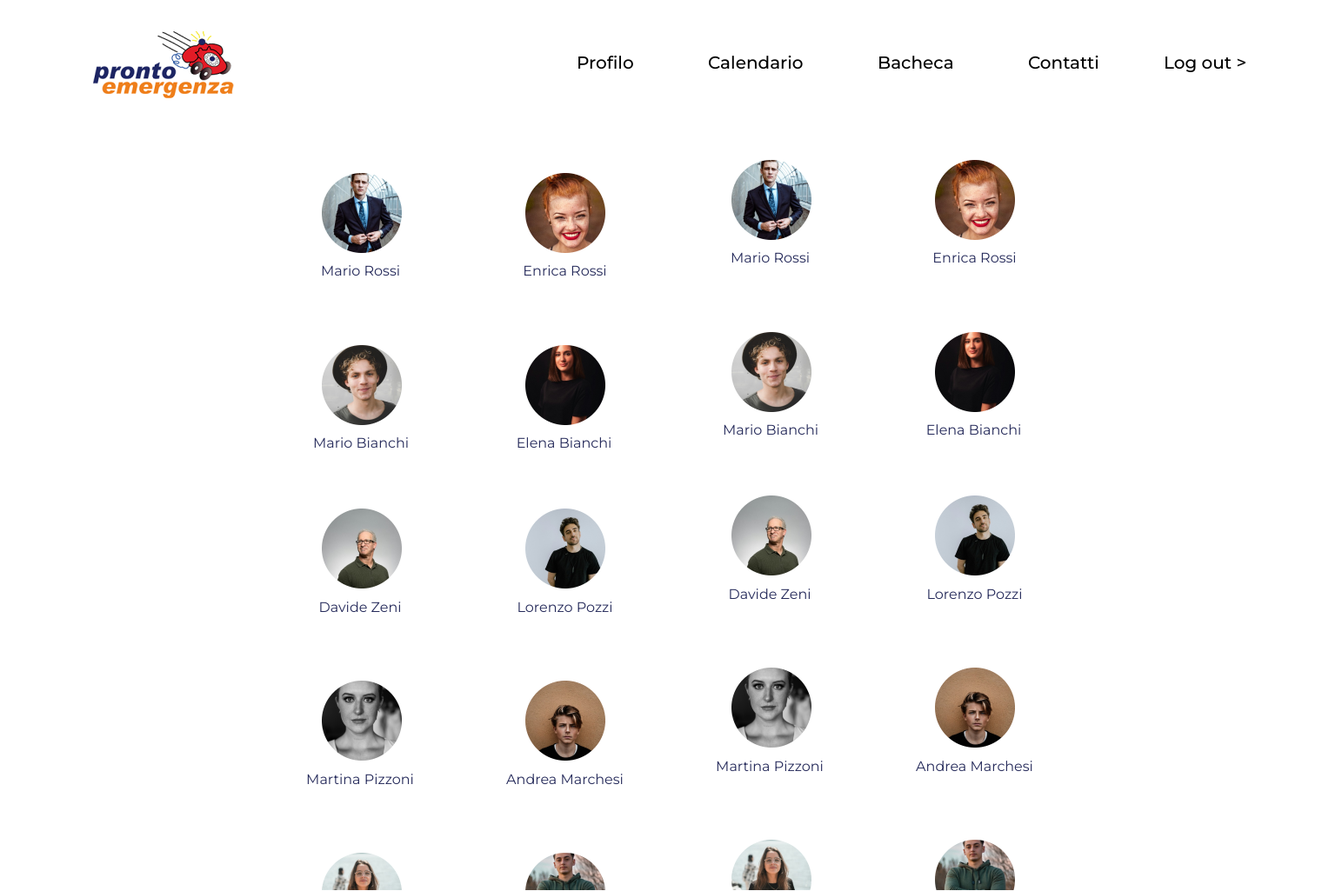
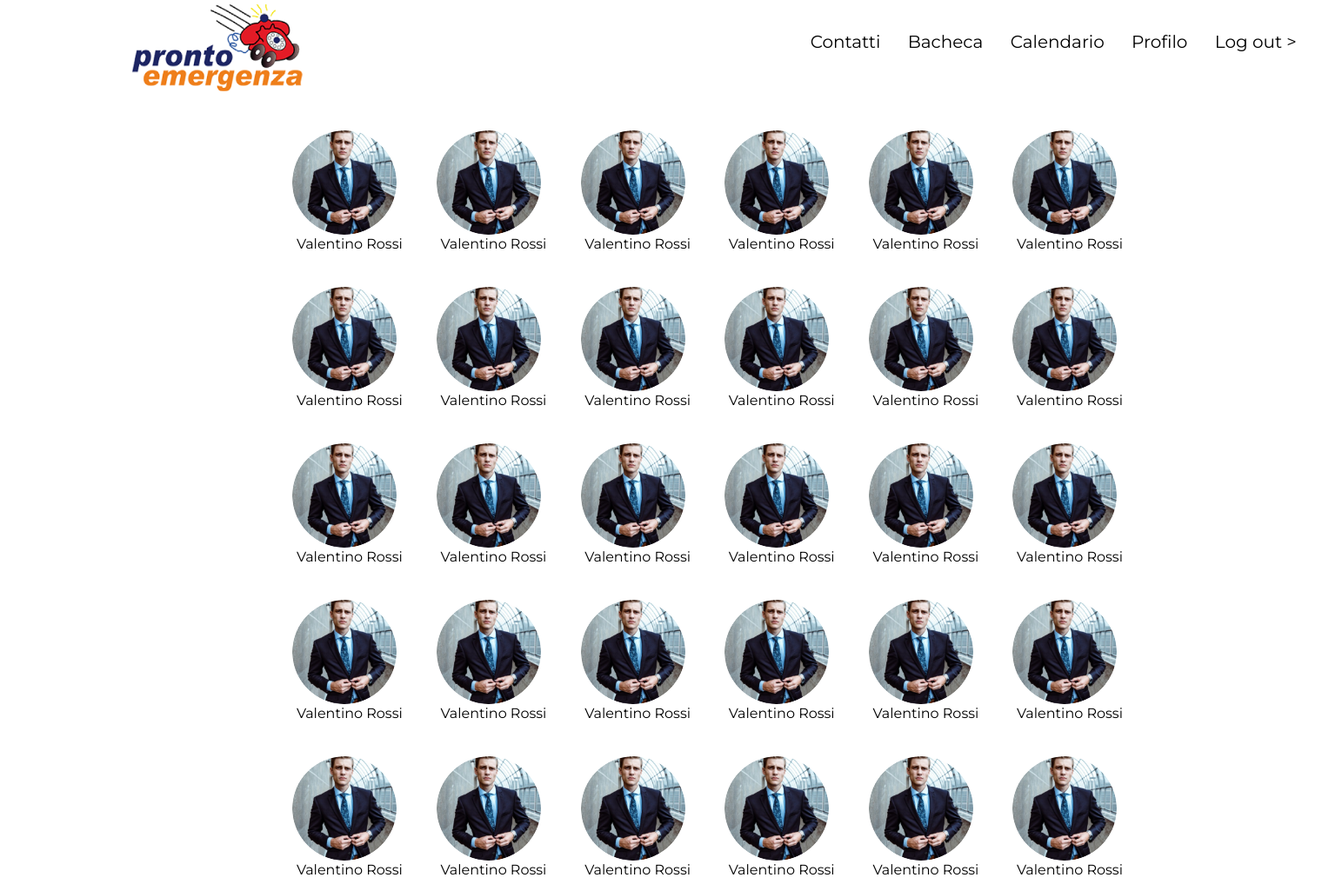
Before and after one commit to claudiaprt/ProntoEmergenza, a PHP site: page /profilo_amministratore.php in a window 1520 px wide. Shown: the whole page at 87% size. Run offline with PHP 8.4, Linux system fonts and the light colour scheme; some libraries are stand-ins or nearby versions.

Commit message:
Add files via upload

```diff
--- a/Pagina-Statica_profilo_amministratore/css/styleD_profilo_amm.css
+++ b/Pagina-Statica_profilo_amministratore/css/styleD_profilo_amm.css
@@ -1,13 +1,80 @@
 /*DESKTOP*/
 
-.desktop{
-  display: block;
-}
-.mobile{
-  display: none;
+.pulsanti{
+	/*left: 1132px;
+	display: inline-flex;
+	align-items: center;
+	justify-content: center;
+	gap: 10px;
+	padding: 10px;
+	position: relative;
+	top: 51px;*/
+
+	position:relative;
+	display:inline-block;
+	font-size:20px;
+	text-align:right;
+	left:41%;
+	margin:1%;
+	bottom:50%;
+	font-family: "Montserrat", Helvetica;
 }
 
-.profilo {
+.header{
+	position:relative;
+	width:1370.64px;
+	height:100px;
+	left:10%;
+	top:5px;
+	flex-direction: row;
+	justify-content: center;
+}
+
+.header img{
+	width:200px		!important;
+	height:100px	!important;
+}
+
+.slider{
+	width:1028px;
+	height:500px;
+	top:20px;
+	margin-left:20%;
+	position:relative;
+	padding:15px;
+	display: flex;
+	align-content: space-around;
+	align-items: flex-end;
+	flex-wrap: wrap;
+}
+
+.profile{
+	width:14.6% !important;
+	height:160px;
+	justify-content:center;
+	margin:1% !important;
+	left:1%;
+	display:inline-block !important;
+}
+
+.nome {
+	position:relative;
+	text-align:center;
+	font-size:16px;
+	margin:5px;
+	font-family: "Montserrat", Helvetica;
+}
+
+.image {
+	position:relative;
+	left:5%;
+	top:3%;
+	width:120px;
+	height:120px;
+	border-radius:50%;
+}
+
+/*.profilo {
   background-color: #ffffff;
   display: flex;
   flex-direction: row;
@@ -15,7 +82,7 @@
   width: 100%;
 }
 
-.profilo .div {
+.div {
   background-color: #ffffff;
   overflow: hidden;
   width: 1440px;
@@ -23,7 +90,7 @@
   position: relative;
 }
 
-.profilo .immagine-logo {
+.immagine-logo {
   position: absolute;
   width: 165px;
   height: 77px;
@@ -32,7 +99,7 @@
   object-fit: cover;
 }
 
-.profilo .pulsante-contatti {
+.pulsante-contatti {
   left: 1132px;
   display: inline-flex;
   align-items: center;
@@ -43,7 +110,7 @@
   top: 51px;
 }
 
-.profilo .text-wrapper {
+.text-wrapper {
   position: relative;
   width: fit-content;
   margin-top: -1px;
@@ -57,7 +124,7 @@
   white-space: nowrap;
 }
 
-.profilo .pulsante-bacheca {
+.pulsante-bacheca {
   left: 959px;
   display: inline-flex;
   align-items: center;
@@ -68,7 +135,7 @@
   top: 51px;
 }
 
-.profilo .pulsante-calendario {
+.pulsante-calendario {
   left: 764px;
   display: inline-flex;
   align-items: center;
@@ -79,7 +146,7 @@
   top: 51px;
 }
 
-.profilo .pulsante-profilo {
+.pulsante-profilo {
   left: 613px;
   display: inline-flex;
   align-items: center;
@@ -90,7 +157,7 @@
   top: 51px;
 }
 
-.profilo .pulsante-log-out {
+.pulsante-log-out {
   display: inline-flex;
   align-items: center;
   justify-content: center;
@@ -101,7 +168,7 @@
   left: 1288px;
 }
 
-.profilo .ellipse {
+.ellipse {
   height: 92px;
   top: 199px;
   left: 330px;
@@ -110,7 +177,7 @@
   object-fit: cover;
 }
 
-.profilo .text-wrapper-2 {
+.text-wrapper-2 {
   position: absolute;
   width: 141px;
   top: 302px;
@@ -124,7 +191,7 @@
   line-height: normal;
 }
 
-.profilo .img {
+.img {
   height: 92px;
   top: 199px;
   left: 564px;
@@ -133,7 +200,7 @@
   object-fit: cover;
 }
 
-.profilo .text-wrapper-3 {
+.text-wrapper-3 {
   position: absolute;
   width: 149px;
   top: 302px;
@@ -147,7 +214,7 @@
   line-height: normal;
 }
 
-.profilo .ellipse-2 {
+.ellipse-2 {
   height: 92px;
   top: 397px;
   left: 330px;
@@ -156,7 +223,7 @@
   object-fit: cover;
 }
 
-.profilo .text-wrapper-4 {
+.text-wrapper-4 {
   width: 170px;
   top: 500px;
   left: 290px;
@@ -170,7 +237,7 @@
   line-height: normal;
 }
 
-.profilo .ellipse-3 {
+.ellipse-3 {
   height: 92px;
   top: 397px;
   left: 564px;
@@ -179,7 +246,7 @@
   object-fit: cover;
 }
 
-.profilo .text-wrapper-5 {
+.text-wrapper-5 {
   width: 169px;
   top: 500px;
   left: 524px;
@@ -193,7 +260,7 @@
   line-height: normal;
 }
 
-.profilo .ellipse-4 {
+.ellipse-4 {
   height: 92px;
   top: 585px;
   left: 330px;
@@ -202,7 +269,7 @@
   object-fit: cover;
 }
 
-.profilo .text-wrapper-6 {
+.text-wrapper-6 {
   position: absolute;
   width: 148px;
   top: 689px;
@@ -216,7 +283,7 @@
   line-height: normal;
 }
 
-.profilo .ellipse-5 {
+.ellipse-5 {
   height: 92px;
   top: 585px;
   left: 564px;
@@ -225,7 +292,7 @@
   object-fit: cover;
 }
 
-.profilo .text-wrapper-7 {
+.text-wrapper-7 {
   width: 171px;
   top: 689px;
   left: 524px;
@@ -239,7 +306,7 @@
   line-height: normal;
 }
 
-.profilo .ellipse-6 {
+.ellipse-6 {
   height: 92px;
   top: 783px;
   left: 330px;
@@ -248,7 +315,7 @@
   object-fit: cover;
 }
 
-.profilo .text-wrapper-8 {
+.text-wrapper-8 {
   width: 190px;
   top: 887px;
   left: 279px;
@@ -262,7 +329,7 @@
   line-height: normal;
 }
 
-.profilo .ellipse-7 {
+.ellipse-7 {
   height: 92px;
   top: 783px;
   left: 564px;
@@ -271,7 +338,7 @@
   object-fit: cover;
 }
 
-.profilo .text-wrapper-9 {
+.text-wrapper-9 {
   width: 207px;
   top: 887px;
   left: 506px;
@@ -285,7 +352,7 @@
   line-height: normal;
 }
 
-.profilo .ellipse-8 {
+.ellipse-8 {
   height: 43px;
   top: 981px;
   left: 330px;
@@ -294,7 +361,7 @@
   object-fit: cover;
 }
 
-.profilo .text-wrapper-10 {
+.text-wrapper-10 {
   position: absolute;
   width: 158px;
   top: 1084px;
@@ -308,7 +375,7 @@
   line-height: normal;
 }
 
-.profilo .ellipse-9 {
+.ellipse-9 {
   height: 43px;
   top: 981px;
   left: 564px;
@@ -317,7 +384,7 @@
   object-fit: cover;
 }
 
-.profilo .text-wrapper-11 {
+.text-wrapper-11 {
   position: absolute;
   width: 156px;
   top: 1084px;
@@ -331,7 +398,7 @@
   line-height: normal;
 }
 
-.profilo .ellipse-10 {
+.ellipse-10 {
   height: 92px;
   top: 184px;
   left: 801px;
@@ -340,7 +407,7 @@
   object-fit: cover;
 }
 
-.profilo .text-wrapper-12 {
+.text-wrapper-12 {
   width: 141px;
   top: 287px;
   left: 775px;
@@ -354,7 +421,7 @@
   line-height: normal;
 }
 
-.profilo .ellipse-11 {
+.ellipse-11 {
   height: 92px;
   top: 184px;
   left: 1035px;
@@ -363,7 +430,7 @@
   object-fit: cover;
 }
 
-.profilo .text-wrapper-13 {
+.text-wrapper-13 {
   position: absolute;
   width: 149px;
   top: 287px;
@@ -377,7 +444,7 @@
   line-height: normal;
 }
 
-.profilo .ellipse-12 {
+.ellipse-12 {
   height: 92px;
   top: 382px;
   left: 801px;
@@ -386,7 +453,7 @@
   object-fit: cover;
 }
 
-.profilo .text-wrapper-14 {
+.text-wrapper-14 {
   width: 170px;
   top: 485px;
   left: 761px;
@@ -400,7 +467,7 @@
   line-height: normal;
 }
 
-.profilo .ellipse-13 {
+.ellipse-13 {
   height: 92px;
   top: 382px;
   left: 1035px;
@@ -409,7 +476,7 @@
   object-fit: cover;
 }
 
-.profilo .text-wrapper-15 {
+.text-wrapper-15 {
   width: 169px;
   top: 485px;
   left: 995px;
@@ -423,7 +490,7 @@
   line-height: normal;
 }
 
-.profilo .ellipse-14 {
+.ellipse-14 {
   height: 92px;
   top: 570px;
   left: 801px;
@@ -432,7 +499,7 @@
   object-fit: cover;
 }
 
-.profilo .text-wrapper-16 {
+.text-wrapper-16 {
   position: absolute;
   width: 148px;
   top: 674px;
@@ -446,7 +513,7 @@
   line-height: normal;
 }
 
-.profilo .ellipse-15 {
+.ellipse-15 {
   height: 92px;
   top: 570px;
   left: 1035px;
@@ -455,7 +522,7 @@
   object-fit: cover;
 }
 
-.profilo .text-wrapper-17 {
+.text-wrapper-17 {
   width: 171px;
   top: 674px;
   left: 995px;
@@ -469,7 +536,7 @@
   line-height: normal;
 }
 
-.profilo .ellipse-16 {
+.ellipse-16 {
   height: 92px;
   top: 768px;
   left: 801px;
@@ -478,7 +545,7 @@
   object-fit: cover;
 }
 
-.profilo .text-wrapper-18 {
+.text-wrapper-18 {
   width: 190px;
   top: 872px;
   left: 750px;
@@ -492,7 +559,7 @@
   line-height: normal;
 }
 
-.profilo .ellipse-17 {
+.ellipse-17 {
   height: 92px;
   top: 768px;
   left: 1035px;
@@ -501,7 +568,7 @@
   object-fit: cover;
 }
 
-.profilo .text-wrapper-19 {
+.text-wrapper-19 {
   width: 207px;
   top: 872px;
   left: 977px;
@@ -515,7 +582,7 @@
   line-height: normal;
 }
 
-.profilo .ellipse-18 {
+.ellipse-18 {
   height: 58px;
   top: 966px;
   left: 801px;
@@ -524,7 +591,7 @@
   object-fit: cover;
 }
 
-.profilo .text-wrapper-20 {
+.text-wrapper-20 {
   position: absolute;
   width: 158px;
   top: 1069px;
@@ -538,7 +605,7 @@
   line-height: normal;
 }
 
-.profilo .ellipse-19 {
+.ellipse-19 {
   height: 58px;
   top: 966px;
   left: 1035px;
@@ -547,7 +614,7 @@
   object-fit: cover;
 }
 
-.profilo .text-wrapper-21 {
+.text-wrapper-21 {
   position: absolute;
   width: 156px;
   top: 1069px;
@@ -560,3 +627,4 @@
   letter-spacing: 0;
   line-height: normal;
 }
+*/
--- a/Pagina-Statica_profilo_amministratore/css/styleM_profilo_amm.css
+++ b/Pagina-Statica_profilo_amministratore/css/styleM_profilo_amm.css
@@ -1,11 +1,4 @@
 /*MOBILE*/
-
-.mobile {
-	display:block;
-}
-.desktop {
-	display:none;
-}
 
 .profilo {
     background-color: #ffffff;
@@ -312,8 +305,8 @@
 }
 
 .show-burger {
-	width: 100% !important;
-	height: 150vh !important;
+	width: 150% !important;
+	height: 150% !important;
 	padding-left: 50% !important;
 }
 
@@ -324,11 +317,11 @@
   width: 0vh;
   height: 0%;
   border-bottom-left-radius: 100%;
-  background-color: #060606d9;
+  background-color: #060606ca;
   margin: 0;
   padding: 10vh 0 0 0;
   text-align: center;
-  line-height: 8vh;
+  line-height: 10vh;
   transition: 0.5s;
   -webkit-transition: 0.5s;
   -moz-transition: 0.5s;
--- a/Pagina-Statica_profilo_amministratore/profilo_amministratore.php
+++ b/Pagina-Statica_profilo_amministratore/profilo_amministratore.php
@@ -1,7 +1,7 @@
 <!DOCTYPE html>
 <html>
   <head>
-    <meta charset="utf-8" />
+    <meta name="viewport" content="width=device-width, initial-scale=1">
     <link rel="stylesheet" href="css/globals.css" />
     <link rel="stylesheet" href="css/styleguide.css" />
     <link rel="stylesheet" media="screen and (min-width:701px)" href="css/styleD_profilo_amm.css" />
@@ -9,8 +9,135 @@
     <script type="text/javascript" src="js/script_profilo_amm.js"></script>
   </head>
   <body>
+
+	<div class="header">
+		<img class="immagine-logo" src="img/immagine-logo-ambulanza.png" />
+		<a class="pulsanti">Contatti</a>
+		<a class="pulsanti">Bacheca</a>
+		<a class="pulsanti">Calendario</a>
+		<a class="pulsanti">Profilo</a>
+		<a class="pulsanti">Log out &gt</a>
+	</div>
+
+	<div class="slider">
+		<div class="profile">
+			<img class="image" src="img/ellipse-17.png">
+			<p class="nome">Valentino Rossi</p>
+		</div>
+		<div class="profile">
+			<img class="image" src="img/ellipse-17.png">
+			<p class="nome">Valentino Rossi</p>
+		</div>
+		<div class="profile">
+			<img class="image" src="img/ellipse-17.png">
+			<p class="nome">Valentino Rossi</p>
+		</div>
+		<div class="profile">
+			<img class="image" src="img/ellipse-17.png">
+			<p class="nome">Valentino Rossi</p>
+		</div>
+		<div class="profile">
+			<img class="image" src="img/ellipse-17.png">
+			<p class="nome">Valentino Rossi</p>
+		</div>
+		<div class="profile">
+			<img class="image" src="img/ellipse-17.png">
+			<p class="nome">Valentino Rossi</p>
+		</div>
+		<div class="profile">
+			<img class="image" src="img/ellipse-17.png">
+			<p class="nome">Valentino Rossi</p>
+		</div><div class="profile">
+			<img class="image" src="img/ellipse-17.png">
+			<p class="nome">Valentino Rossi</p>
+		</div><div class="profile">
+			<img class="image" src="img/ellipse-17.png">
+			<p class="nome">Valentino Rossi</p>
+		</div>
+		<div class="profile">
+			<img class="image" src="img/ellipse-17.png">
+			<p class="nome">Valentino Rossi</p>
+		</div>
+		<div class="profile">
+			<img class="image" src="img/ellipse-17.png">
+			<p class="nome">Valentino Rossi</p>
+		</div>
+		<div class="profile">
+			<img class="image" src="img/ellipse-17.png">
+			<p class="nome">Valentino Rossi</p>
+		</div>
+		<div class="profile">
+			<img class="image" src="img/ellipse-17.png">
+			<p class="nome">Valentino Rossi</p>
+		</div>
+		<div class="profile">
+			<img class="image" src="img/ellipse-17.png">
+			<p class="nome">Valentino Rossi</p>
+		</div><div class="profile">
+			<img class="image" src="img/ellipse-17.png">
+			<p class="nome">Valentino Rossi</p>
+		</div><div class="profile">
+			<img class="image" src="img/ellipse-17.png">
+			<p class="nome">Valentino Rossi</p>
+		</div>
+		<div class="profile">
+			<img class="image" src="img/ellipse-17.png">
+			<p class="nome">Valentino Rossi</p>
+		</div>
+		<div class="profile">
+			<img class="image" src="img/ellipse-17.png">
+			<p class="nome">Valentino Rossi</p>
+		</div>
+		<div class="profile">
+			<img class="image" src="img/ellipse-17.png">
+			<p class="nome">Valentino Rossi</p>
+		</div>
+		<div class="profile">
+			<img class="image" src="img/ellipse-17.png">
+			<p class="nome">Valentino Rossi</p>
+		</div>
+		<div class="profile">
+			<img class="image" src="img/ellipse-17.png">
+			<p class="nome">Valentino Rossi</p>
+		</div><div class="profile">
+			<img class="image" src="img/ellipse-17.png">
+			<p class="nome">Valentino Rossi</p>
+		</div><div class="profile">
+			<img class="image" src="img/ellipse-17.png">
+			<p class="nome">Valentino Rossi</p>
+		</div>
+		<div class="profile">
+			<img class="image" src="img/ellipse-17.png">
+			<p class="nome">Valentino Rossi</p>
+		</div>
+		<div class="profile">
+			<img class="image" src="img/ellipse-17.png">
+			<p class="nome">Valentino Rossi</p>
+		</div>
+		<div class="profile">
+			<img class="image" src="img/ellipse-17.png">
+			<p class="nome">Valentino Rossi</p>
+		</div>
+		<div class="profile">
+			<img class="image" src="img/ellipse-17.png">
+			<p class="nome">Valentino Rossi</p>
+		</div>
+		<div class="profile">
+			<img class="image" src="img/ellipse-17.png">
+			<p class="nome">Valentino Rossi</p>
+		</div><div class="profile">
+			<img class="image" src="img/ellipse-17.png">
+			<p class="nome">Valentino Rossi</p>
+		</div><div class="profile">
+			<img class="image" src="img/ellipse-17.png">
+			<p class="nome">Valentino Rossi</p>
+		</div>
+	</div>
+
+  <!--
+
     <div class="desktop">
-      <div class="profilo">
+      <div class="profilo"
         <div class="div">
           <img class="immagine-logo" src="img/immagine-logo-ambulanza.png" />
           <div class="pulsante-contatti"><div class="text-wrapper">Contatti</div></div>
@@ -103,5 +230,8 @@
         </div>
       </div>
     </div>
+
+	-->
+
   </body>
 </html>
```
